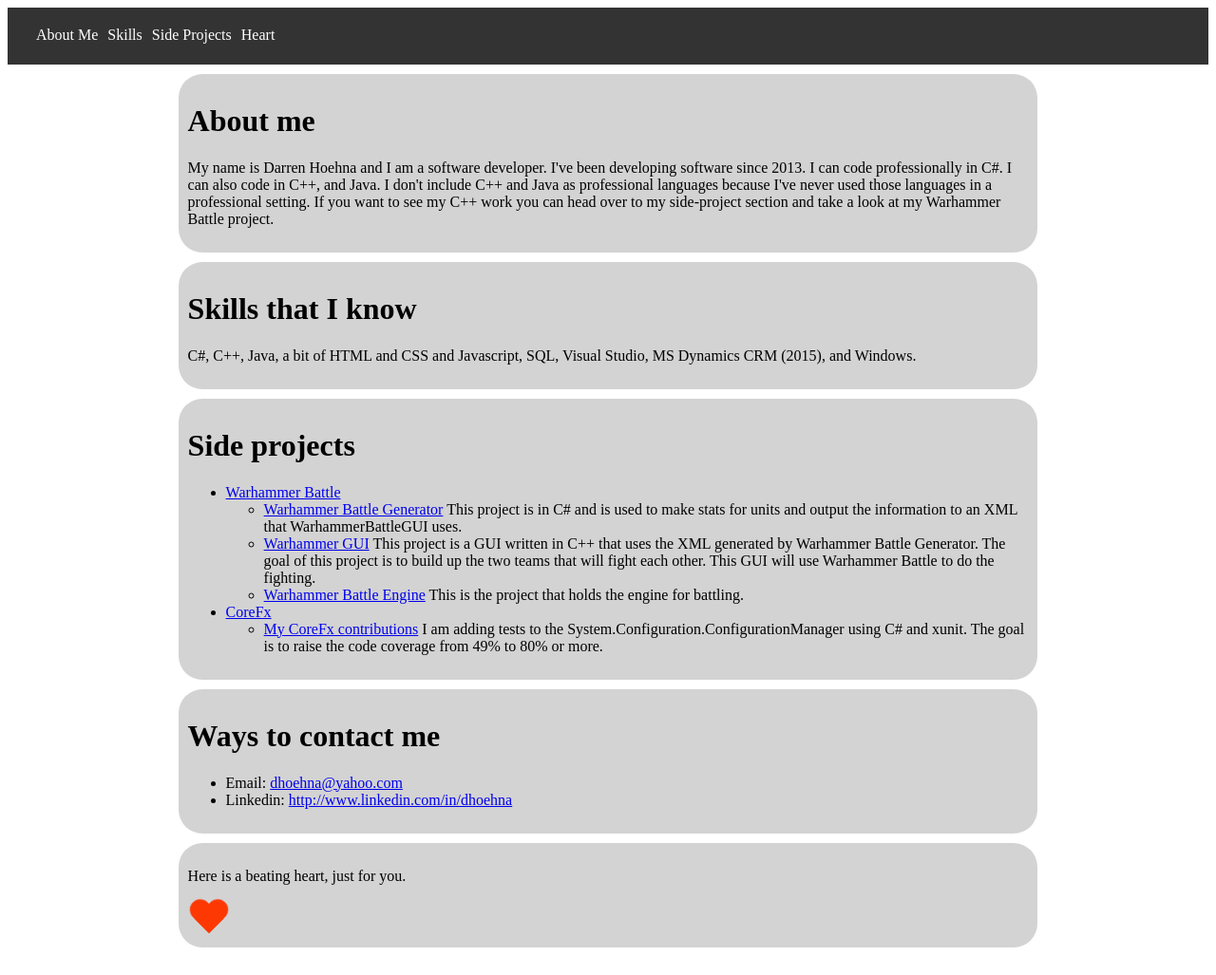
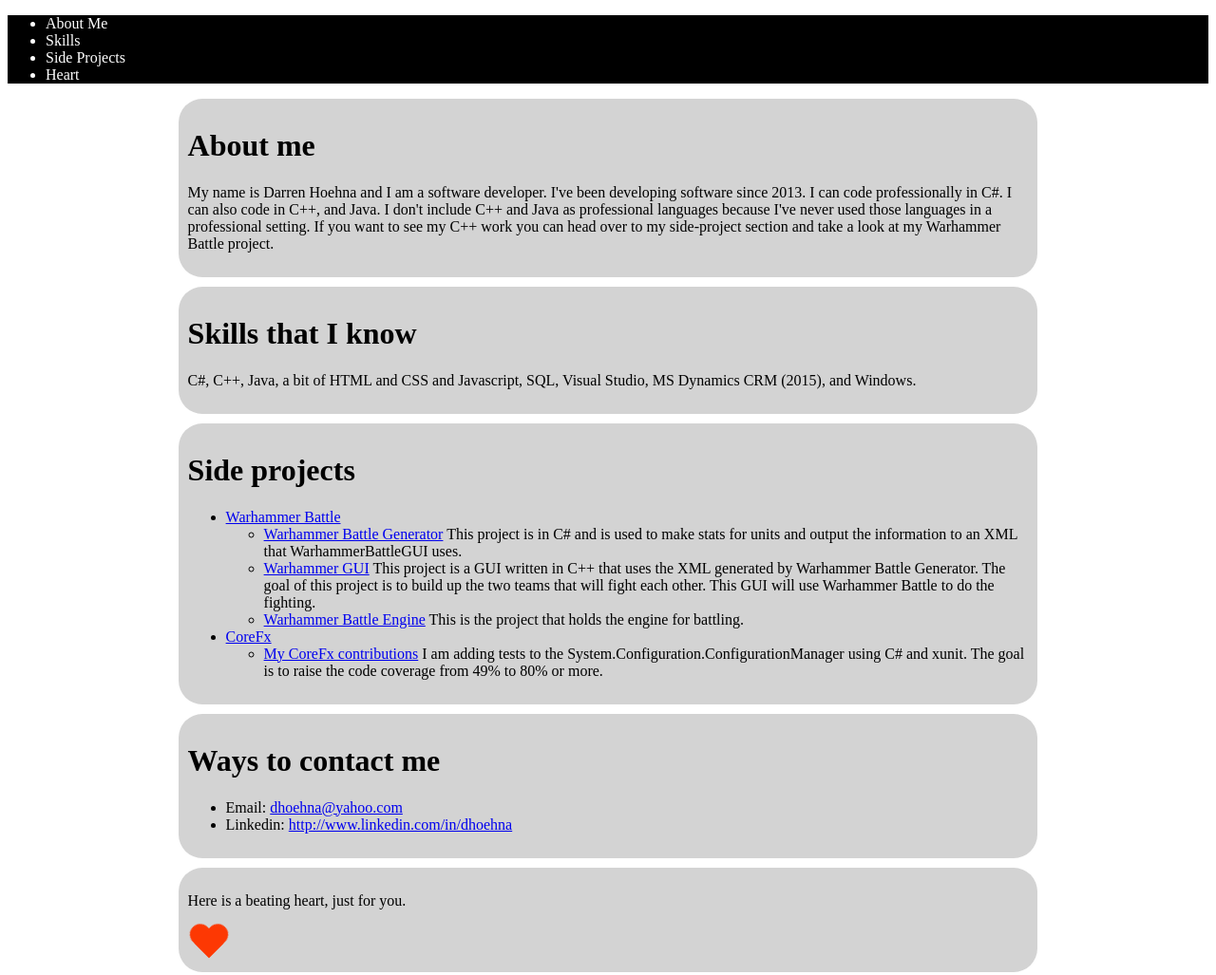
Before and after one commit to dhoehna/Portfolio, a plain HTML site: page Portfolio/Portfolio/Index.html in a window 1280 px wide. Shown: the whole page at 95% size. Before the commit the page ends 1006 px from the top, so only its background shows below. Drawn offline with Linux system fonts and the light colour scheme.

Commit message:
Messing with CSS.

```diff
--- a/Portfolio/Portfolio/Index.html
+++ b/Portfolio/Portfolio/Index.html
@@ -113,7 +113,7 @@
             margin-right: auto;
         }
 
-        .toolbar {
+        /*.toolbar {
             list-style-type: none;
             margin: 0;
             padding: 20px;
@@ -133,6 +133,17 @@
             background-color: #333;
             padding-bottom: 20px;
             margin-bottom: 10px;
+        }*/
+
+        .toolbar-div {
+            color: white;
+            background-color: black;
+        }
+
+        .toolbar {
+        }
+
+        .toolbar-li {
         }
 
     </style>
```
